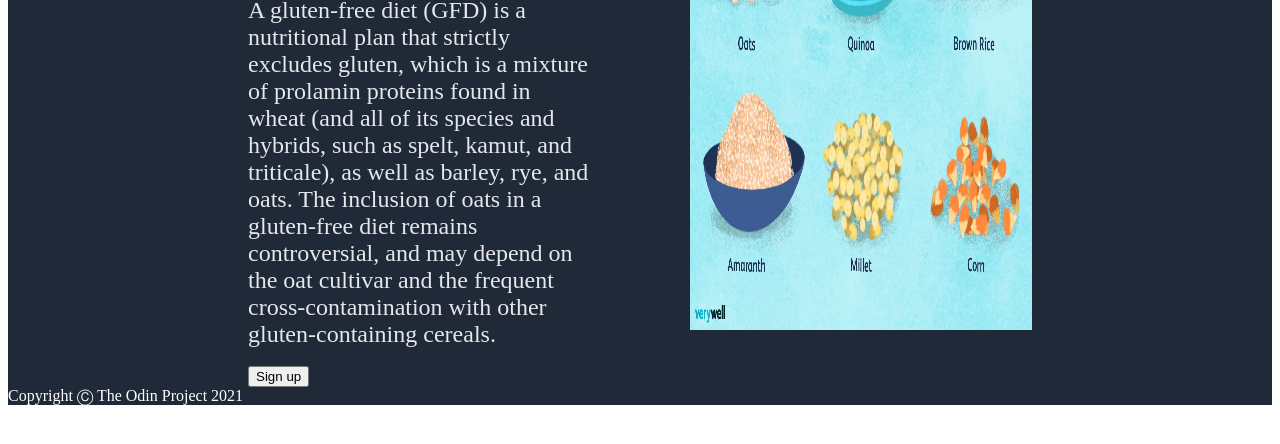
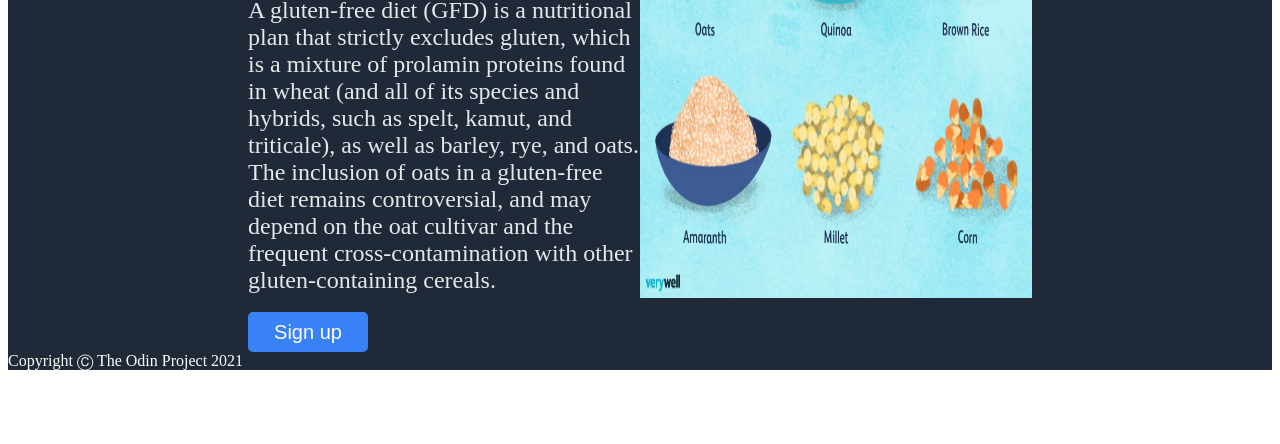
Before and after one commit to timartamas/landing-page, a plain HTML site: page index.html in a window 1280 px wide. Shown: the part 332-776 px from the top of the page. Drawn offline with Linux system fonts and the light colour scheme.

Commit message:
Added a button

```diff
--- a/css/style.css
+++ b/css/style.css
@@ -45,7 +45,7 @@ ul {
   }
 
   .container-2-a{
-    margin-right:50px;
+    /* margin-right:50px; */
     width:50%;
 
   }
@@ -64,9 +64,20 @@ ul {
   #img{
     height:90%;
     width:100%;
+
   }
 
   .container-2-b{
-    margin-left:50px;
+    /* margin-left:50px; */
     width:50%;
   }
+
+  #button1{
+    background-color:#3882F6;
+    color:white;
+    border-radius:5px;
+    width: 120px;
+    height:40px;
+    font-size:20px;
+    border:0px;
+  }
--- a/index.html
+++ b/index.html
@@ -34,7 +34,7 @@
             on the oat cultivar and the frequent cross-contamination with other gluten-containing cereals.
         </div>
         <br>
-        <button>Sign up</button>
+        <button id="button1">Sign up</button>
     </div>
     <div class="container-2-b">
         <img id="img" src="./pictures/glutenfree.jpg">
```
